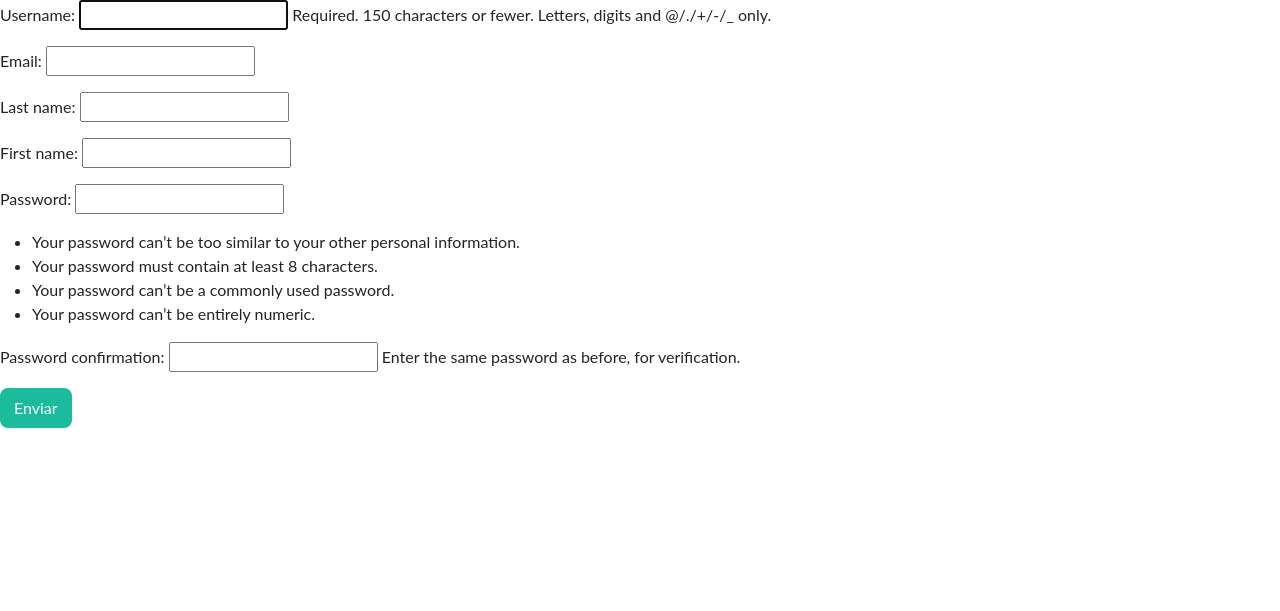
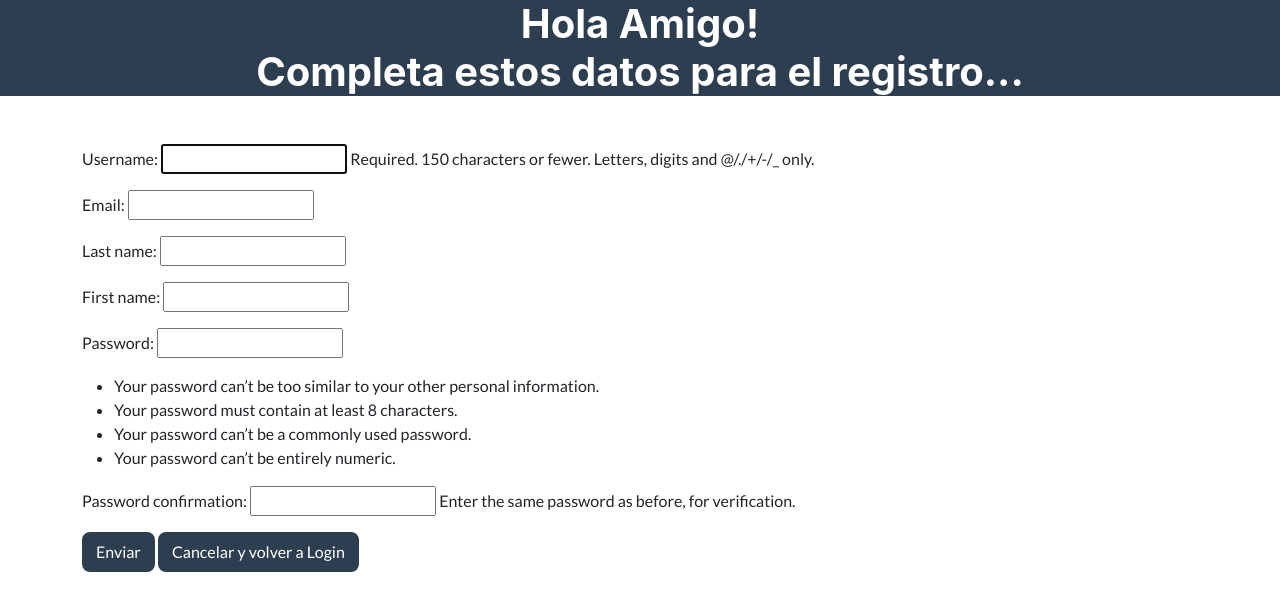
Before and after one commit to nbesso/ProyFinal, a Django app: page /applog/cuenta/register/ in a window 1280 px wide. Shown: the top 611 px of the page. Run offline with Django 4.2, Linux system fonts and the light colour scheme; some libraries are stand-ins or nearby versions.

Commit message:
cambios template 2

```diff
--- a/ProyectoFinal/templates/AppLog/login.html
+++ b/ProyectoFinal/templates/AppLog/login.html
@@ -6,7 +6,7 @@
         <meta name="viewport" content="width=device-width, initial-scale=1, shrink-to-fit=no" />
         <meta name="description" content="" />
         <meta name="author" content="" />
-        <title>Registro - Nuevo amigo!</title>
+        <title>Login - Cocktails entre amigos</title>
         <!-- Favicon-->
         <link rel="icon" type="image/x-icon" href="{% static 'blog/assets/shaker.ico' %}" />
         <!-- Font Awesome icons (free version)-->
--- a/ProyectoFinal/templates/AppLog/register.html
+++ b/ProyectoFinal/templates/AppLog/register.html
@@ -2,19 +2,34 @@
 <!DOCTYPE html>
 <html lang="en">
     <head>
-    <meta charset="UTF-8">
-    <meta http-equiv="X-UA-Compatible" content="IE=edge">
-    <meta name="viewport" content="width=device-width, initial-scale=1.0">
-    <title>Register</title>
+        <meta charset="utf-8" />
+        <meta name="viewport" content="width=device-width, initial-scale=1, shrink-to-fit=no" />
+        <meta name="description" content="" />
+        <meta name="author" content="" />
+        <title>Registro - Cocktails entre amigos</title>
+        <!-- Favicon-->
+        <link rel="icon" type="image/x-icon" href="{% static 'blog/assets/shaker.ico' %}" />
+        <!-- Font Awesome icons (free version)-->
+        <script src="https://use.fontawesome.com/releases/v5.15.4/js/all.js" crossorigin="anonymous"></script>
+        <!-- Google fonts-->
+        <link href="" rel="stylesheet" type="text/css" />
+        <link href="https://fonts.googleapis.com/css?family=Lato:400,700,400italic,700italic" rel="stylesheet" type="text/css" />
+        <!-- Core theme CSS (includes Bootstrap)-->
         <link href="{% static 'blog/css/styles.css' %}" rel="stylesheet" />
     </head>
+    <style>A {text-decoration: none;} </style>
     <body>
+        <h1 class="masthead-heading bg-secondary text-white text-center mb-5">
+            <div><a class="text-white">Hola Amigo!</a></div>
+            <div><a class="text-white">Completa estos datos para el registro...</a></div>
+        </h1>
+        <div class="container text-left">
         <form method="post">{% csrf_token %}
             {{form.as_p}}
 
-        <input type="submit" class="btn btn-primary" value="Enviar">
-
+            <input type="submit" class="btn btn-secondary" value="Enviar">
+            <a href="{% url 'login' %}" class="btn btn-secondary">Cancelar y volver a Login</a>
+        </div>
         </form>
-    <script src="{% static 'js/scripts.js' %}"></script>
     </body>
 </html>
--- a/ProyectoFinal/templates/blog/base.html
+++ b/ProyectoFinal/templates/blog/base.html
@@ -6,7 +6,7 @@
         <meta name="viewport" content="width=device-width, initial-scale=1, shrink-to-fit=no" />
         <meta name="description" content="" />
         <meta name="author" content="" />
-        <title>Python Cocktails</title>
+        <title>Cocktails entre amigos</title>
         <!-- Favicon-->
         <link rel="icon" type="image/x-icon" href="{% static 'blog/assets/shaker.ico' %}" />
         <!-- Font Awesome icons (free version)-->
--- a/ProyectoFinal/templates/blog/base_post.html
+++ b/ProyectoFinal/templates/blog/base_post.html
@@ -6,7 +6,7 @@
         <meta name="viewport" content="width=device-width, initial-scale=1, shrink-to-fit=no" />
         <meta name="description" content="" />
         <meta name="author" content="" />
-        <title>Python Cocktails</title>
+        <title>Post - Cocktails entre amigos</title>
         <!-- Favicon-->
         <link rel="icon" type="image/x-icon" href="{% static 'blog/assets/shaker.ico' %}" />
         <!-- Font Awesome icons (free version)-->
```
Lines whose indentation alone changed are shown as unchanged.
